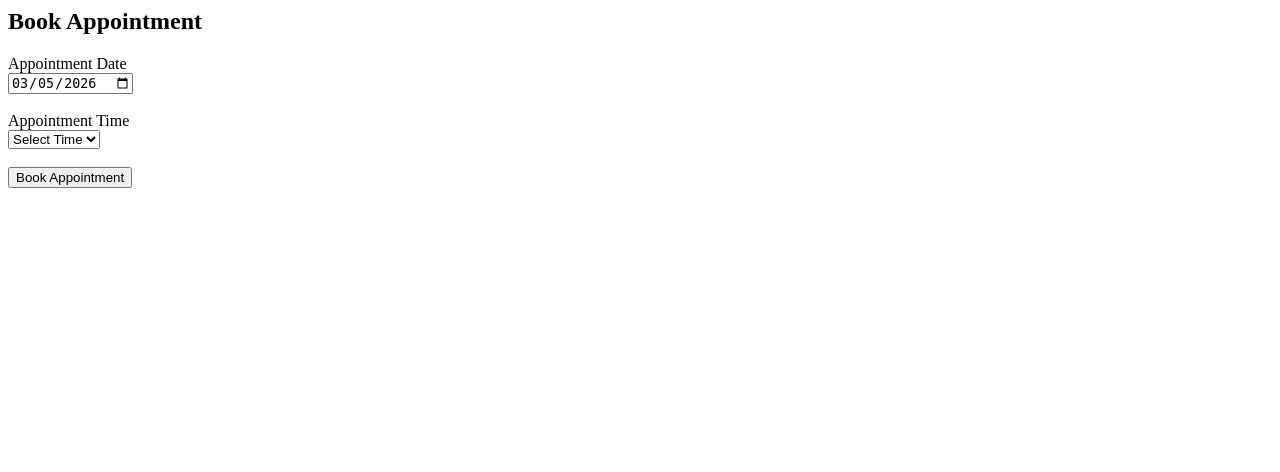
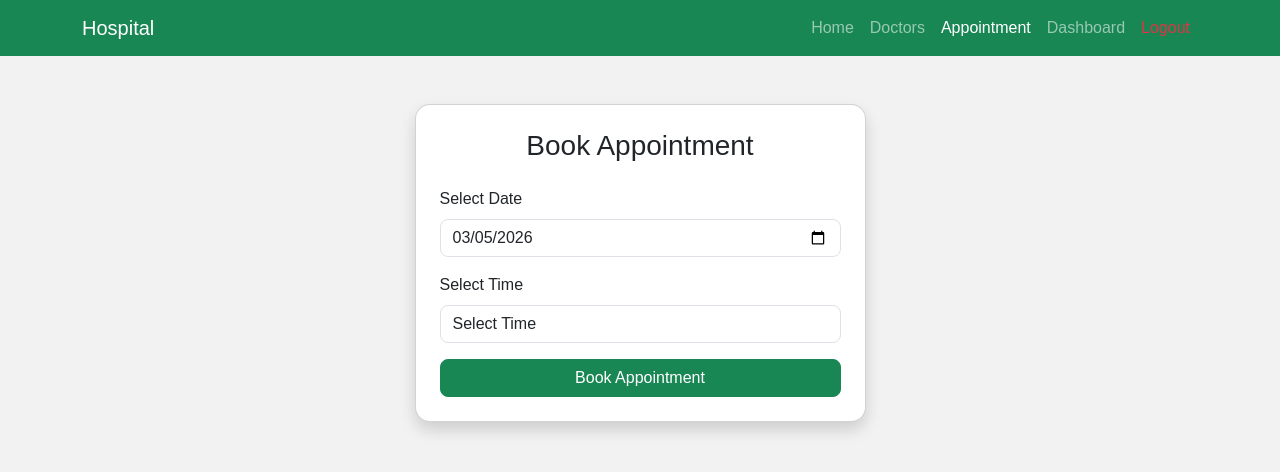
Before and after one commit to Subhashree-Bhuyan/Hospital-Management-System, a PHP site: page /public/book_appointment.php?doctor_id=1 in a window 1280 px wide. Shown: the top 472 px of the page. Run offline with PHP 8.4, Linux system fonts and the light colour scheme; the visitor is signed in with stand-in values (Sample User, id 1); data comes from the database, SQL or seed files in the repository.

Commit message:
create book appointment UI

```diff
--- a/assets/css/style.css
+++ b/assets/css/style.css
@@ -46,3 +46,17 @@ table th{
 .card img{
     margin-top: 10px;
 }
+
+
+/* appointment */
+input, select{
+    border-radius: 8px !important;
+}
+
+button{
+    border-radius: 8px !important;
+}
+
+.card{
+    border-radius: 15px;
+}
--- a/index.php
+++ b/index.php
@@ -21,6 +21,7 @@
         <li class="nav-item"><a class="nav-link" href="public/book_appointment.php">Appointment</a></li>
         <li class="nav-item"><a class="nav-link" href="register.php">Register</a></li>
         <li class="nav-item"><a class="nav-link" href="login.php">Login</a></li>
+        <li class="nav-item"><a class="nav-link" href="dashboard.php">Dashboard</a></li>
       </ul>
     </div>
   </div>
--- a/login.php
+++ b/login.php
@@ -17,7 +17,7 @@ if(isset($_POST['login'])){
 
         $_SESSION['patient_id'] = $row['patient_id'];
 
-        header("Location: index.php");
+        header("Location: dashboard.php");
 
     }else{
 
--- /dev/null
+++ b/logout.php
@@ -0,0 +1,5 @@
+<?php
+session_start();
+session_destroy();
+header("Location: login.php");
+?>
--- a/public/book_appointment.php
+++ b/public/book_appointment.php
@@ -60,25 +60,80 @@ if(mysqli_num_rows($result) > 0){
 }
 }
 ?>
+<!DOCTYPE html>
+<html>
 
-<h2>Book Appointment</h2>
+<head>
+<title>Book Appointment</title>
+
+<!-- Bootstrap -->
+<link href="https://cdn.jsdelivr.net/npm/bootstrap@5.3.0/dist/css/bootstrap.min.css" rel="stylesheet">
+
+<!-- CSS -->
+<link rel="stylesheet" href="../assets/css/style.css">
+</head>
+
+<body>
+    <nav class="navbar navbar-expand-lg navbar-dark bg-success">
+  <div class="container">
+    <a class="navbar-brand" href="#">Hospital</a>
+
+    <div>
+      <ul class="navbar-nav">
+        <li class="nav-item"><a class="nav-link" href="../index.php">Home</a></li>
+        <li class="nav-item"><a class="nav-link" href="doctors.php">Doctors</a></li>
+        <li class="nav-item"><a class="nav-link active" href="#">Appointment</a></li>
+        <li class="nav-item"><a class="nav-link" href="../dashboard.php">Dashboard</a></li>
+        <li class="nav-item"><a class="nav-link text-danger" href="../logout.php">Logout</a></li>
+      </ul>
+    </div>
+  </div>
+</nav>
+
+<div class="container mt-5">
+
+    <div class="row justify-content-center">
+        <div class="col-md-5">
+
+            <div class="card shadow p-4">
+
+                <h3 class="text-center mb-4">Book Appointment</h3>
 
                 <form method="POST">
 
+                    <input type="hidden" name="doctor_id" value="<?php echo $doctor_id; ?>">
                     <input type="hidden" name="date" value="<?php echo $date; ?>">
 
-<label>Appointment Date</label><br>
+                    <!-- DATE -->
+                    <label class="form-label">Select Date</label>
                     <input
                     type="date"
-id="date_picker"
+                    name="date"
+                    class="form-control mb-3"
                     value="<?php echo $date; ?>"
                     min="<?php echo date('Y-m-d'); ?>"
                     onchange="window.location='book_appointment.php?doctor_id=<?php echo $doctor_id; ?>&date='+this.value;"
                     required>
-<br><br>
 
-<label>Appointment Time</label><br>
-<select name="time" required>
+                    <?php
+
+                    $limit_check = "SELECT COUNT(*) as total FROM appointments
+                                    WHERE doctor_id='$doctor_id'
+                                    AND appointment_date='$date'";
+
+                    $limit_result = mysqli_query($con,$limit_check);
+                    $row = mysqli_fetch_assoc($limit_result);
+
+                    $isFull = ($row['total'] >= 10);
+
+                    if($isFull){
+                        echo "<p style='color:red;'>Doctor is fully booked for this day.</p>";
+                    }
+                    ?>
+
+                    <!-- TIME -->
+                    <label class="form-label">Select Time</label>
+                    <select name="time" class="form-control mb-3" <?php if($isFull) echo "disabled"; ?> required>
 
                     <option value="" disabled selected>Select Time</option>
 
@@ -96,24 +151,25 @@ foreach($slots as $slot){
                         $result_slot = mysqli_query($con,$check_slot);
 
                         if(mysqli_num_rows($result_slot) > 0){
-
                             echo "<option value='$slot' disabled>$slot (Booked)</option>";
-
                         }else{
-
                             echo "<option value='$slot'>$slot</option>";
-
                         }
-
                     }
-
                     ?>
 
                     </select>
-<br><br>
 
-<button type="submit" name="book">
+                    <button type="submit" name="book" class="btn btn-success w-100">
                     Book Appointment
                     </button>
 
                 </form>
+
+            </div>
+
+        </div>
+    </div>
+</div>
+</body>
+</html>
--- a/public/doctors.php
+++ b/public/doctors.php
@@ -36,11 +36,14 @@ $result = mysqli_query($con, $query);
         class="card-img-top mx-auto"
         style="width:120px;height:120px;border-radius:50%;object-fit:cover;">
 
+        <!-- Doctor Card Body -->
         <div class="card-body">
 
             <h5 class="card-title">
             Dr. <?php echo $row['first_name']." ".$row['last_name']; ?>
             </h5>
+
+            <span class="badge bg-success">Available</span>
 
             <p class="text-muted"><?php echo $row['department_name']; ?></p>
 
```
Also changed, not shown: public/doctor_profile.php (indentation only). Lines whose indentation alone changed are shown as unchanged.
